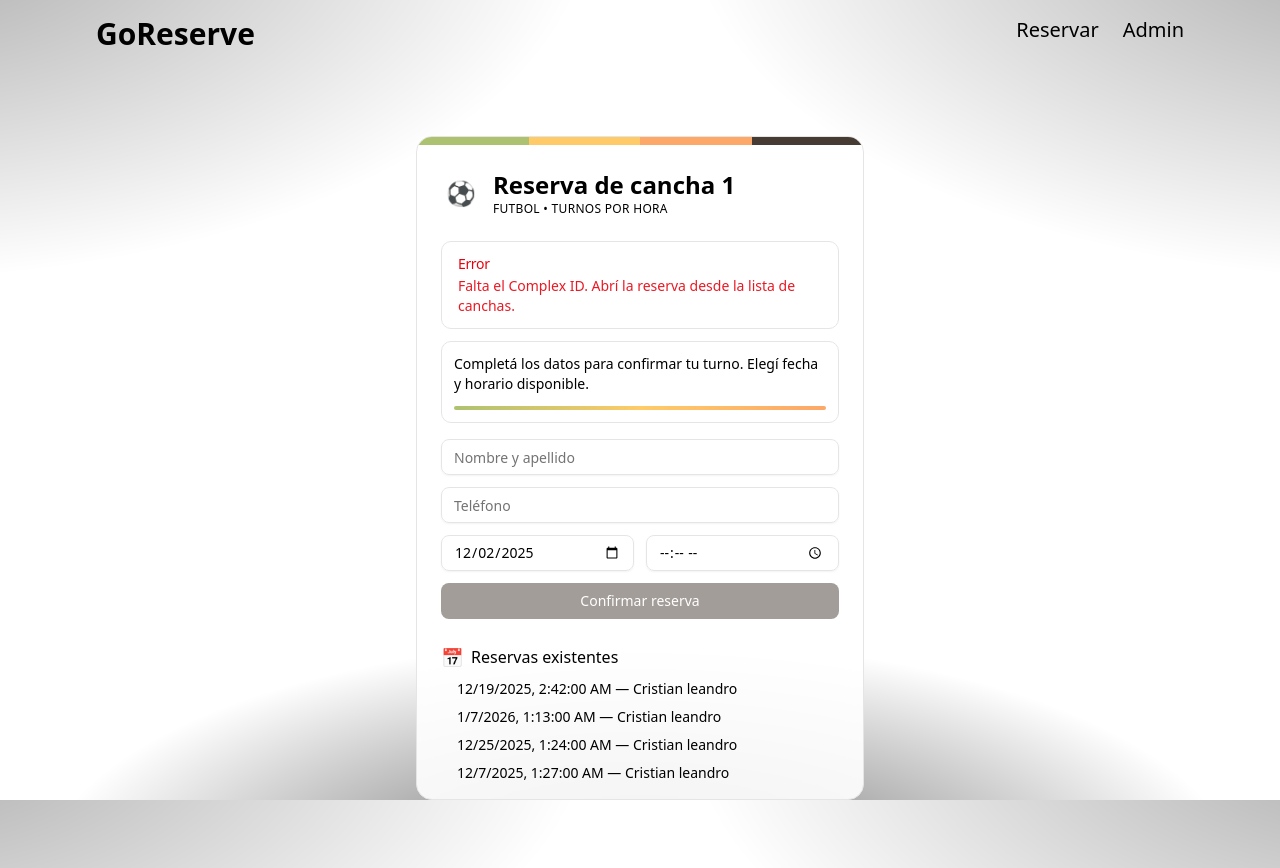
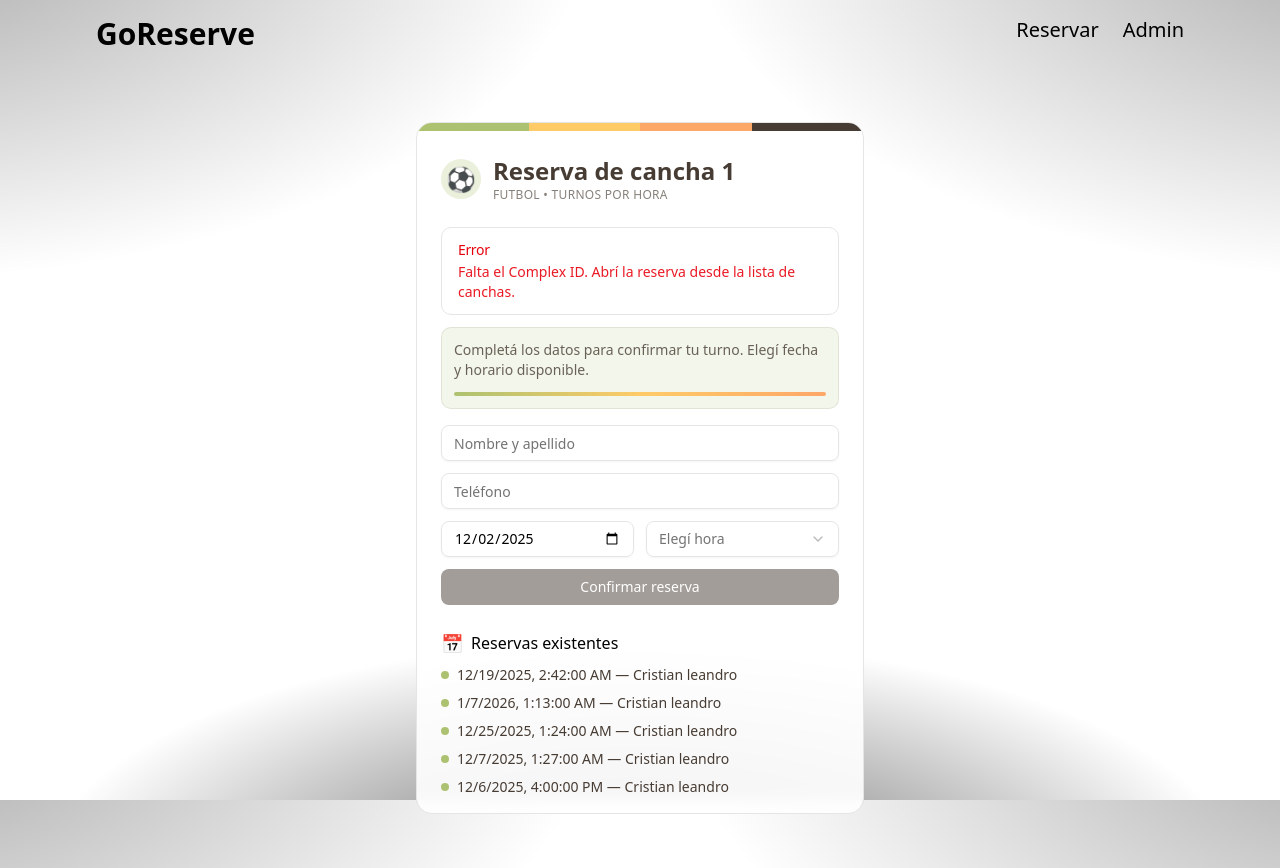
Before and after one commit to facundofernanddez/go-reserve, a Next.js app: page /booking/1 in a window 1280 px wide. Built offline with nearby package versions, Linux system fonts and the light colour scheme.

Commit message:
booking front

```diff
--- a/app/booking/[courtId]/page.tsx
+++ b/app/booking/[courtId]/page.tsx
@@ -5,6 +5,13 @@ import { useParams, useSearchParams } from "next/navigation";
 import { Button } from "@/components/ui/button";
 import { Input } from "@/components/ui/input";
 import { Alert, AlertTitle, AlertDescription } from "@/components/ui/alert";
+import {
+  Select,
+  SelectTrigger,
+  SelectValue,
+  SelectContent,
+  SelectItem,
+} from "@/components/ui/select";
 
 export default function CourtBookingPage() {
   const params = useParams<{ courtId: string }>();
@@ -22,8 +29,25 @@ export default function CourtBookingPage() {
   const [reservas, setReservas] = useState<
     { courtId: string; startTime: string; clientName: string }[]
   >([]);
+  const [fechaSel, setFechaSel] = useState(initialDate);
+  const [horaSel, setHoraSel] = useState<string>("");
 
   const minDate = useMemo(() => new Date().toISOString().split("T")[0], []);
+
+  // Normaliza fecha al cambiar y limpia hora si queda inválida
+  function onFechaChange(e: React.ChangeEvent<HTMLInputElement>) {
+    const val = e.target.value;
+    const clamped = val < minDate ? minDate : val;
+    setFechaSel(clamped);
+
+    // si la hora seleccionada se vuelve pasada para "hoy", limpiarla
+    if (horaSel) {
+      const candidate = new Date(`${clamped}T${horaSel}:00`);
+      if (candidate < new Date()) {
+        setHoraSel("");
+      }
+    }
+  }
 
   async function loadReservas() {
     try {
@@ -41,6 +65,33 @@ export default function CourtBookingPage() {
     loadReservas();
   }, [courtId]);
 
+  // genera slots (por ejemplo 08:00 a 23:00 cada 60 min)
+  const slots = useMemo(() => {
+    const out: string[] = [];
+    for (let h = 8; h <= 23; h++) {
+      const hh = String(h).padStart(2, "0");
+      out.push(`${hh}:00`);
+    }
+    return out;
+  }, []);
+
+  // horas ocupadas del día seleccionado para esta cancha
+  const horasOcupadas = useMemo(() => {
+    const sameDay = reservas.filter((r) => {
+      const d = new Date(r.startTime);
+      const isoDay = new Date(fechaSel + "T00:00:00").toDateString();
+      return r.courtId === courtId && d.toDateString() === isoDay;
+    });
+    const set = new Set<string>();
+    sameDay.forEach((r) => {
+      const d = new Date(r.startTime);
+      const hh = String(d.getHours()).padStart(2, "0");
+      const mm = String(d.getMinutes()).padStart(2, "0");
+      set.add(`${hh}:${mm}`);
+    });
+    return set;
+  }, [reservas, fechaSel, courtId]);
+
   async function handleSubmit(e: React.FormEvent<HTMLFormElement>) {
     e.preventDefault();
     setMsg(null);
@@ -56,8 +107,8 @@ export default function CourtBookingPage() {
     const fd = new FormData(form);
     const nombre = String(fd.get("nombre") || "").trim();
     const telefono = String(fd.get("telefono") || "").trim();
-    const fecha = String(fd.get("fecha") || "");
-    const hora = String(fd.get("hora") || "");
+    const fecha = fechaSel;
+    const hora = horaSel || String(fd.get("hora") || "");
 
     if (!nombre || !telefono || !fecha || !hora) {
       setMsg({ type: "error", text: "Completá todos los campos" });
@@ -129,14 +180,14 @@ export default function CourtBookingPage() {
 
         <header className="px-6 pt-6 pb-2 flex items-center gap-3">
           {/* Icono balón simple (emoji o SVG) */}
-          <div className="h-10 w-10 flex items-center justify-center rounded-full bg-brand-green/20 text-2xl">
+          <div className="h-10 w-10 flex items-center justify-center rounded-full bg-[color:color-mix(in_srgb,var(--brand-green)_25%,transparent)] text-2xl">
             ⚽
           </div>
           <div>
-            <h2 className="text-2xl font-semibold text-brand-brown">
+            <h2 className="text-2xl font-semibold text-[var(--brand-brown)]">
               Reserva de cancha {courtId}
             </h2>
-            <p className="text-xs tracking-wide text-brand-brown/60 uppercase">
+            <p className="text-xs tracking-wide text-[color:color-mix(in_srgb,var(--brand-brown)_65%,transparent)] uppercase">
               Futbol • Turnos por hora
             </p>
           </div>
@@ -164,8 +215,8 @@ export default function CourtBookingPage() {
           )}
 
           {/* Bloque informativo con líneas de cancha */}
-          <div className="mb-4 rounded-lg border border-brand-brown/10 bg-brand-green/10 p-3">
-            <p className="text-sm text-brand-brown/80">
+          <div className="mb-4 rounded-lg border border-[color:color-mix(in_srgb,var(--brand-brown)_10%,transparent)] bg-[color:color-mix(in_srgb,var(--brand-green)_15%,transparent)] p-3">
+            <p className="text-sm text-[color:color-mix(in_srgb,var(--brand-brown)_80%,transparent)]">
               Completá los datos para confirmar tu turno. Elegí fecha y horario
               disponible.
             </p>
@@ -192,9 +243,27 @@ export default function CourtBookingPage() {
                 type="date"
                 required
                 min={minDate}
-                defaultValue={initialDate}
+                value={fechaSel}
+                onChange={onFechaChange}
               />
-              <Input name="hora" type="time" required />
+              {/* Selector de hora con bloqueo */}
+              <Select value={horaSel} onValueChange={setHoraSel}>
+                <SelectTrigger className="w-full">
+                  <SelectValue placeholder="Elegí hora" />
+                </SelectTrigger>
+                <SelectContent>
+                  {slots.map((h) => {
+                    const disabled =
+                      horasOcupadas.has(h) ||
+                      new Date(`${fechaSel}T${h}:00`) < new Date();
+                    return (
+                      <SelectItem key={h} value={h} disabled={disabled}>
+                        {h} {horasOcupadas.has(h) ? "— ocupado" : ""}
+                      </SelectItem>
+                    );
+                  })}
+                </SelectContent>
+              </Select>
             </div>
             <Button
               type="submit"
@@ -219,9 +288,9 @@ export default function CourtBookingPage() {
                 reservas.map((r, i) => (
                   <li
                     key={i}
-                    className="text-sm text-brand-brown flex items-center gap-2"
+                    className="text-sm text-[var(--brand-brown)] flex items-center gap-2"
                   >
-                    <span className="inline-block h-2 w-2 rounded-full bg-brand-green" />
+                    <span className="inline-block h-2 w-2 rounded-full bg-[var(--brand-green)]" />
                     {new Date(r.startTime).toLocaleString()} — {r.clientName}
                   </li>
                 ))
--- a/app/booking/page.tsx
+++ b/app/booking/page.tsx
@@ -2,6 +2,7 @@
 
 import React, { useEffect, useMemo, useState } from "react";
 import Link from "next/link";
+import { useSearchParams } from "next/navigation";
 import { Button } from "@/components/ui/button";
 import {
   Card,
@@ -23,20 +24,19 @@ import { Input } from "@/components/ui/input";
 type Court = {
   id: string;
   name: string;
-  sport?: string;
+  sport: string;
+  price?: number;
+  description?: string;
+  features?: string[];
+  isAvailable?: boolean;
   complexId: string;
   location?: string;
-  pricePerHour?: number;
-  imageUrl?: string;
 };
 
-const MOCK_COURTS: Court[] = [
-  { id: "1", name: "Cancha 1", sport: "Fútbol", complexId: "demo-complex", location: "Sede Centro", pricePerHour: 6000 },
-  { id: "2", name: "Cancha 2", sport: "Fútbol", complexId: "demo-complex", location: "Sede Norte",  pricePerHour: 6500 },
-  { id: "3", name: "Cancha Tech", sport: "Paddle", complexId: "demo-complex", location: "Sede Sur", pricePerHour: 7000 },
-];
-
 export default function BookingPage() {
+  const sp = useSearchParams();
+  const complexIdFromQuery = sp.get("complexId") || ""; // si llega desde otra página
+  const [complexId, setComplexId] = useState<string>(complexIdFromQuery);
   const [courts, setCourts] = useState<Court[]>([]);
   const [loading, setLoading] = useState(true);
   const [error, setError] = useState<string | null>(null);
@@ -46,34 +46,29 @@ export default function BookingPage() {
   );
 
   useEffect(() => {
+    if (!complexId) {
+      setError("Seleccioná un complejo (complexId es requerido)");
+      setCourts([]);
+      setLoading(false);
+      return;
+    }
     let alive = true;
     (async () => {
       try {
         setLoading(true);
         setError(null);
-        const res = await fetch("/api/courts", { cache: "no-store" });
+        const url = `/api/courts?complexId=${encodeURIComponent(complexId)}${
+          sport !== "all" ? `&sport=${encodeURIComponent(sport)}` : ""
+        }`;
+        const res = await fetch(url, { cache: "no-store" });
         if (!res.ok) throw new Error(`HTTP ${res.status}`);
         const data = await res.json();
-
         if (!alive) return;
-        if (Array.isArray(data) && data.length > 0) {
-          setCourts(data);
-        } else {
-          // fallback en desarrollo para no dejar la UI vacía
-          if (process.env.NODE_ENV === "development") {
-            setCourts(MOCK_COURTS);
-          } else {
-            setCourts([]);
-          }
-        }
+        setCourts(Array.isArray(data) ? data : []);
       } catch (e: any) {
         if (!alive) return;
         setError("No se pudo cargar /api/courts");
-        if (process.env.NODE_ENV === "development") {
-          setCourts(MOCK_COURTS);
-        } else {
-          setCourts([]);
-        }
+        setCourts([]);
       } finally {
         if (alive) setLoading(false);
       }
@@ -81,7 +76,7 @@ export default function BookingPage() {
     return () => {
       alive = false;
     };
-  }, []);
+  }, [complexId, sport]);
 
   const sports = useMemo(() => {
     const set = new Set<string>();
@@ -90,16 +85,12 @@ export default function BookingPage() {
   }, [courts]);
 
   const filtered = useMemo(() => {
-    const base =
-      sport === "all" ? courts : courts.filter((c) => c.sport === sport);
-    // Aquí podrías filtrar por disponibilidad según "date" si el backend lo soporta.
-    return base;
-  }, [courts, sport, date]);
+    return sport === "all" ? courts : courts.filter((c) => c.sport === sport);
+  }, [courts, sport]);
 
   return (
     <main className="min-h-screen p-6">
       <div className="mx-auto w-full max-w-5xl">
-        {/* Barra superior estilo equipo */}
         <div className="mb-4 h-2 w-full grid grid-cols-4 rounded-lg overflow-hidden">
           <div className="bg-[var(--brand-green)]" />
           <div className="bg-[var(--brand-yellow)]" />
@@ -122,8 +113,13 @@ export default function BookingPage() {
             </div>
           </div>
 
-          {/* Filtros */}
           <div className="flex items-center gap-3">
+            <Input
+              placeholder="complexId"
+              value={complexId}
+              onChange={(e) => setComplexId(e.target.value)}
+              className="w-[200px]"
+            />
             <Select value={sport} onValueChange={setSport}>
               <SelectTrigger className="w-[160px]">
                 <SelectValue placeholder="Deporte" />
@@ -136,7 +132,6 @@ export default function BookingPage() {
                 ))}
               </SelectContent>
             </Select>
-
             <Input
               type="date"
               value={date}
@@ -146,7 +141,12 @@ export default function BookingPage() {
           </div>
         </header>
 
-        {/* Grid de canchas */}
+        {error && (
+          <div className="mb-4 rounded-lg border border-red-200 bg-red-50 p-3 text-sm text-red-700">
+            {error}
+          </div>
+        )}
+
         {loading ? (
           <p className="text-sm text-[var(--brand-brown)]/70">
             Cargando canchas…
@@ -164,7 +164,6 @@ export default function BookingPage() {
                 key={c.id}
                 className="overflow-hidden border-[var(--brand-brown)]/10 bg-white/90 backdrop-blur shadow-soft"
               >
-                {/* Header con imagen o césped */}
                 <div
                   className="h-28 w-full bg-[length:24px_24px] bg-[radial-gradient(circle_at_12px_12px,rgba(255,255,255,0.06)_1px,transparent_1px)]"
                   style={{ backgroundColor: "#1f533e" }}
@@ -174,7 +173,7 @@ export default function BookingPage() {
                     {c.name || `Cancha ${c.id}`}
                   </CardTitle>
                   <CardDescription className="text-[var(--brand-brown)]/70">
-                    {c.sport || "Fútbol"} • {c.location || "Complejo deportivo"}
+                    {c.sport || "Football"} • {c.location || "Complejo"}
                   </CardDescription>
                 </CardHeader>
                 <CardContent className="pt-0">
@@ -183,9 +182,7 @@ export default function BookingPage() {
                       {new Date(date).toLocaleDateString()}
                     </span>
                     <span className="font-medium text-[var(--brand-brown)]">
-                      {c.pricePerHour
-                        ? `$${c.pricePerHour}/h`
-                        : "Consulta valor"}
+                      {c.price ? `$${c.price}/h` : "Consulta valor"}
                     </span>
                   </div>
                   <div className="mt-3 h-1 w-full rounded-full bg-[linear-gradient(to_right,var(--brand-green),var(--brand-yellow),var(--brand-orange))]" />
--- a/app/data/reservations.json
+++ b/app/data/reservations.json
@@ -26,5 +26,12 @@
     "startTime": "2025-12-07T01:27:00.000Z",
     "clientName": "Cristian leandro",
     "clientPhone": "123"
+  },
+  {
+    "complexId": "demo-complex",
+    "courtId": "1",
+    "startTime": "2025-12-06T16:00:00.000Z",
+    "clientName": "Cristian leandro",
+    "clientPhone": "1111"
   }
 ]
```
